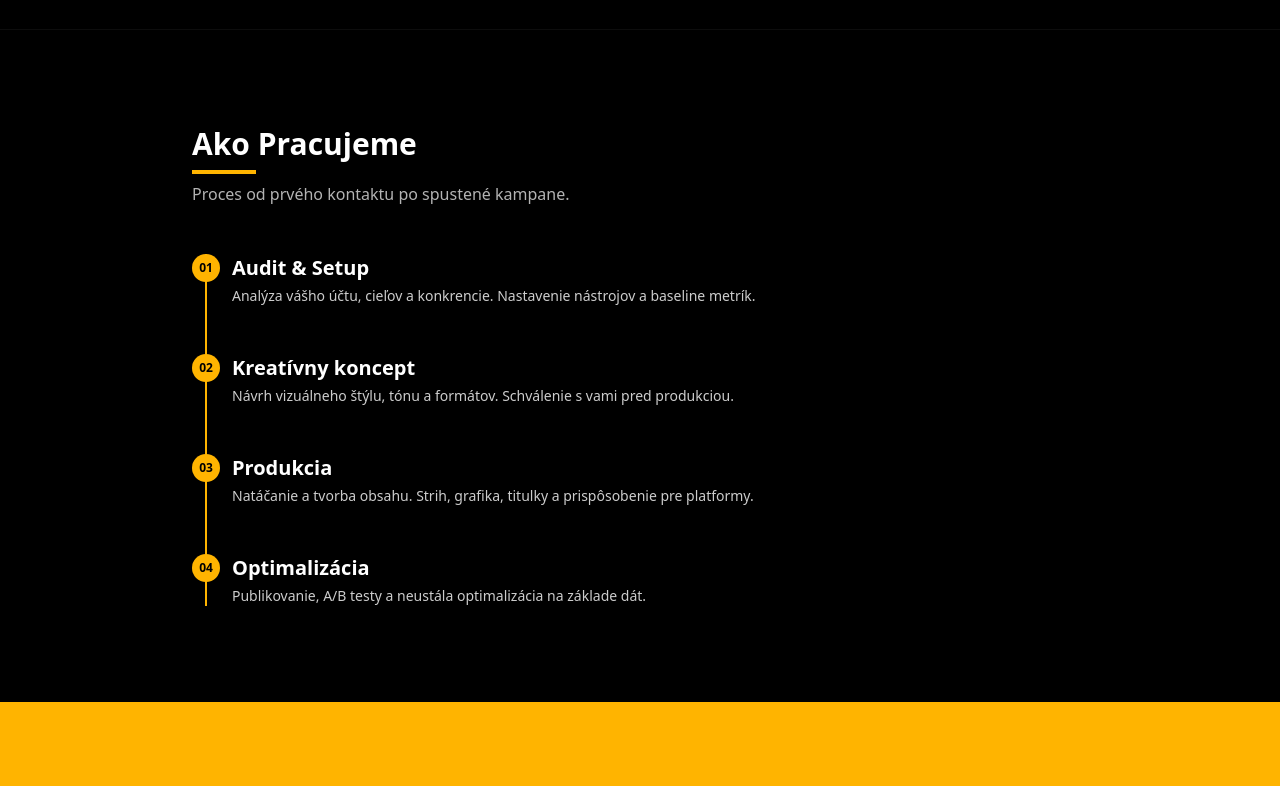
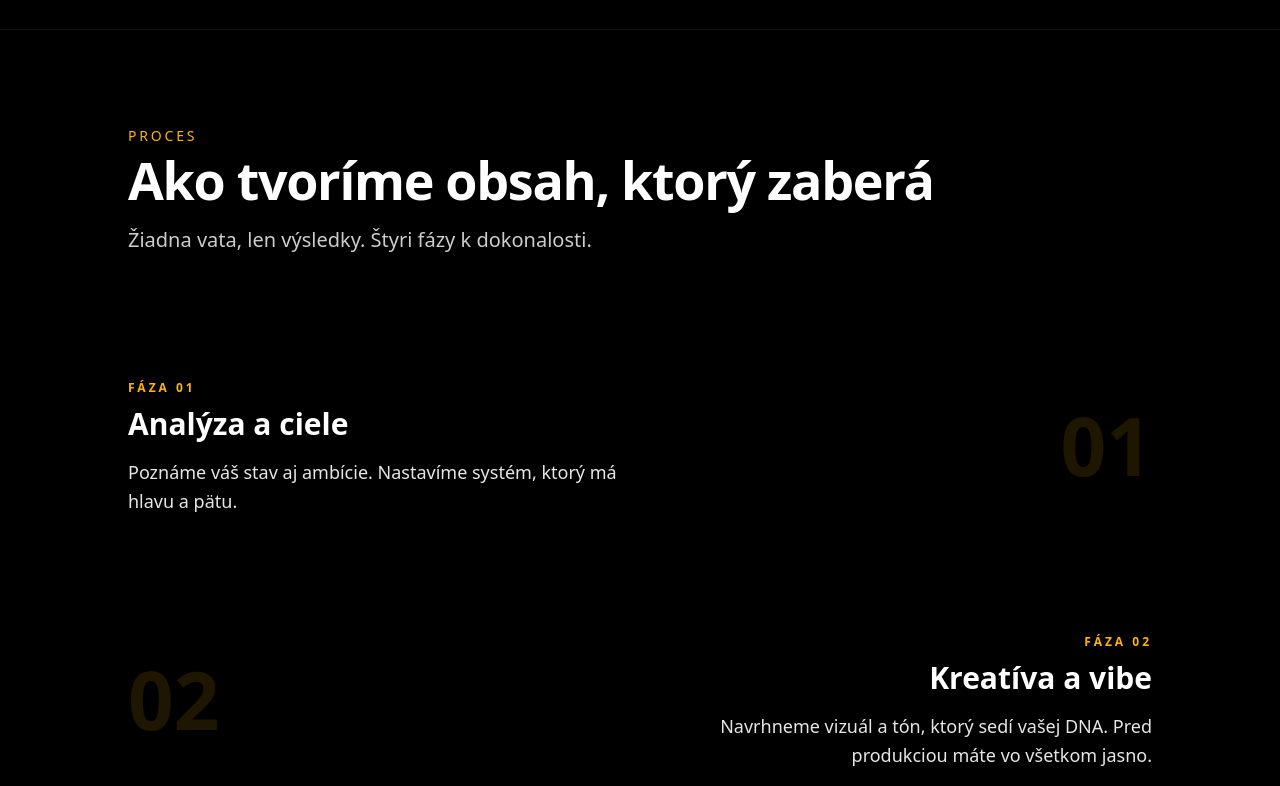
Before and after one commit to martinos133/BeCode-Marketing, a Next.js app: page /content in a window 1280 px wide. Shown: the part 7580-8366 px from the top of the page. Built offline with nearby package versions, Linux system fonts and the light colour scheme.

Commit message:
Revamp ContentPage section: update title and description, enhance process steps with new titles and descriptions, and improve layout for better visual flow.

```diff
--- a/src/app/content/page.tsx
+++ b/src/app/content/page.tsx
@@ -242,30 +242,56 @@ export default function ContentPage() {
         </div>
       </section>
 
-      {/* Ako Pracujeme – timeline */}
+      {/* Ako Tvoríme Obsah – zigzag, veľké čísla, netradičný flow */}
       <section className="border-t border-white/5 px-6 py-16 md:py-24">
-        <div className="mx-auto max-w-4xl">
-          <h2 className="inline-block text-3xl font-bold text-white">
-            Ako Pracujeme
-            <span className="mt-2 block h-1 w-16 bg-[#ffb400]" />
+        <div className="mx-auto max-w-5xl">
+          <p className="text-sm font-medium uppercase tracking-[0.2em] text-[#ffb400]">
+            Proces
+          </p>
+          <h2 className="mt-2 text-4xl font-bold tracking-tight text-white md:text-5xl lg:text-[3.25rem]">
+            Ako tvoríme obsah, ktorý zaberá
           </h2>
-          <p className="mt-2 text-white/70">Proces od prvého kontaktu po spustené kampane.</p>
-          <div className="relative mt-12 pl-8 md:pl-10">
-            <div className="absolute left-[11px] top-0 bottom-0 w-0.5 bg-[#ffb400] md:left-[13px]" />
+          <p className="mt-5 max-w-xl text-lg text-white/80 md:text-xl">
+            Žiadna vata, len výsledky. Štyri fázy k dokonalosti.
+          </p>
+
+          <div className="mt-16 space-y-0">
             {[
-              { num: "01", title: "Audit & Setup", desc: "Analýza vášho účtu, cieľov a konkrencie. Nastavenie nástrojov a baseline metrík." },
-              { num: "02", title: "Kreatívny koncept", desc: "Návrh vizuálneho štýlu, tónu a formátov. Schválenie s vami pred produkciou." },
-              { num: "03", title: "Produkcia", desc: "Natáčanie a tvorba obsahu. Strih, grafika, titulky a prispôsobenie pre platformy." },
-              { num: "04", title: "Optimalizácia", desc: "Publikovanie, A/B testy a neustála optimalizácia na základe dát." },
-            ].map((step, i) => (
-              <div key={i} className="relative pb-12 last:pb-0">
-                <div className="absolute -left-8 flex h-6 w-6 items-center justify-center rounded-full bg-[#ffb400] text-xs font-bold text-black md:-left-10 md:h-7 md:w-7">
-                  {step.num}
+              { num: "01", title: "Analýza a ciele", desc: "Poznáme váš stav aj ambície. Nastavíme systém, ktorý má hlavu a pätu." },
+              { num: "02", title: "Kreatíva a vibe", desc: "Navrhneme vizuál a tón, ktorý sedí vašej DNA. Pred produkciou máte vo všetkom jasno." },
+              { num: "03", title: "Realizácia", desc: "Kamery bežia, strih dodáva energiu. Tvoríme formáty, ktoré na sociálnych sieťach vyčnievajú." },
+              { num: "04", title: "Dáta a rast", desc: "Sledujeme, čo funguje, a výkonnosť neustále stupňujeme. Každé rozhodnutie opierame o čísla." },
+            ].map((step, i) => {
+              const isLeft = i % 2 === 0;
+              return (
+                <div
+                  key={i}
+                  className={`group relative flex flex-col gap-6 py-10 md:flex-row md:items-center md:gap-12 md:py-14 ${!isLeft ? "md:flex-row-reverse" : ""}`}
+                >
+                  {/* Obsah – title + desc */}
+                  <div className={`flex-1 md:max-w-[55%] ${isLeft ? "md:pr-8" : "md:pl-8 md:text-right"}`}>
+                    <span className="inline-block text-xs font-bold tracking-[0.25em] text-[#ffb400]">
+                      FÁZA {step.num}
+                    </span>
+                    <h3 className="mt-2 text-2xl font-bold text-white md:text-3xl">
+                      {step.title}
+                    </h3>
+                    <p className="mt-4 text-base leading-relaxed text-white/90 md:text-lg">
+                      {step.desc}
+                    </p>
+                  </div>
+                  {/* Veľké číslo ako vizuál */}
+                  <div className={`relative flex shrink-0 items-center justify-center md:w-[44%] ${isLeft ? "md:justify-end" : "md:justify-start"}`}>
+                    <span
+                      className="select-none text-[4rem] font-bold leading-none text-[#ffb400]/[0.12] transition-colors group-hover:text-[#ffb400]/[0.18] md:text-[5rem]"
+                      aria-hidden
+                    >
+                      {step.num}
+                    </span>
+                  </div>
                 </div>
-                <h3 className="text-xl font-bold text-white">{step.title}</h3>
-                <p className="mt-1 text-sm text-white/80">{step.desc}</p>
-              </div>
-            ))}
+              );
+            })}
           </div>
         </div>
       </section>
```
